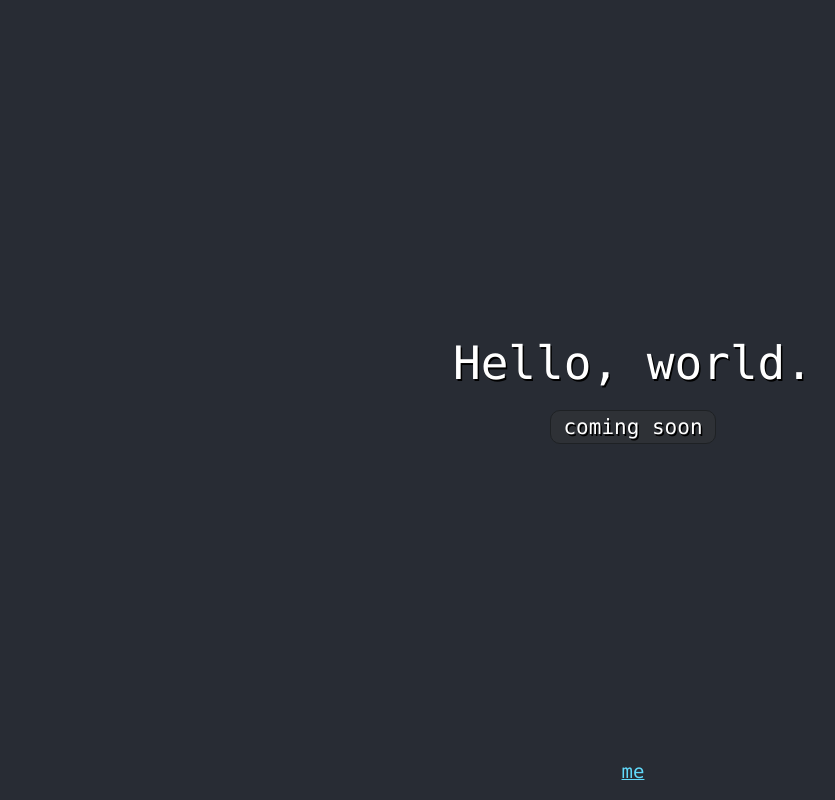
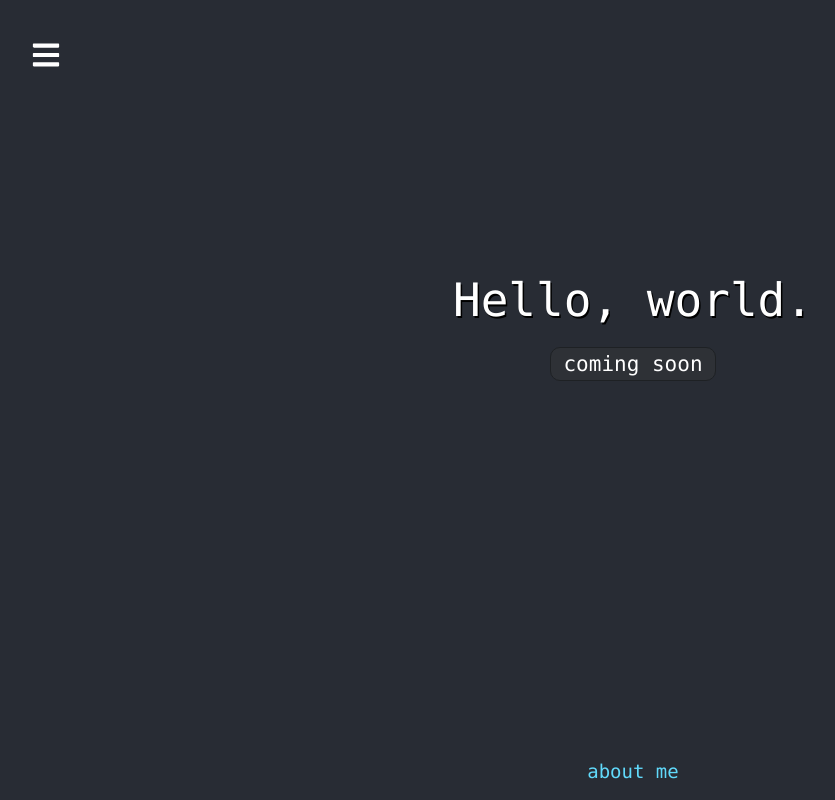
Before and after one commit to v11ncent/Stats-For-Discord, a React (Create React App) app in the folder frontend/: page / in a window 1280 px wide. Shown: the whole page, without its empty margins (7-842 px from the left). Built offline with nearby package versions, Linux system fonts and the light colour scheme.

Commit message:
Added components & react-icons dependency

```diff
--- a/frontend/package.json
+++ b/frontend/package.json
@@ -8,6 +8,7 @@
     "@testing-library/user-event": "^12.8.3",
     "react": "^17.0.2",
     "react-dom": "^17.0.2",
+    "react-icons": "^4.2.0",
     "react-scripts": "4.0.3",
     "web-vitals": "^1.1.2"
   },
--- a/frontend/src/App.css
+++ b/frontend/src/App.css
@@ -50,14 +50,22 @@
   background-color: #282c34;
 }
 
-.header {
+.main-container {
   min-height: 95vh; /* not sure why it's min-height */
   display: flex;
   flex-direction: column;
   align-items: center;
   justify-content: center;
+}
+
+.headers-container {
+  position: relative;
+  bottom: 8vh;
+}
+
+.header {
+  color: white;
   font-size: calc(30px + 2vmin); /* read about this more later because I'm curious */
-  color: white;
   text-shadow: 1.5px 1.5px black;
 }
 
@@ -73,6 +81,7 @@
 .code {
   padding: 0 1vw 0 1vw;
   font-size: calc(5px + 2vmin);
+  color: white;
   border: 1.5px solid #1E2124;
   border-radius: 10px;
   background-color: #2E3136;
@@ -84,8 +93,8 @@
   color: white;
 }
 
-#footer-link {
-  text-decoration: underline;
+a {
+  text-decoration: none;
   color: #61dafb;
 }
 
--- a/frontend/src/App.js
+++ b/frontend/src/App.js
@@ -1,5 +1,8 @@
-import logo from './logo.svg';
+// imports
+// =======================
 import './App.css';
+import Navbar from './components/Navbar';
+// =======================
 
 function App() {
   return (
@@ -11,16 +14,25 @@ function App() {
         </header>
       */}
 
-      <div className="header">
-        <code>Hello, world.</code>
-        <div className="sub-header code">
-          <code>coming soon</code>
+      <div>
+        <Navbar />
+      </div>
+
+      <div className="headers-container">
+        <div className="main-container">
+          <div className="header">
+            <code>Hello, world.</code>
+          </div>
+          <div className="sub-header code">
+            <code>coming soon</code>
+          </div>
         </div>
       </div>
+
       <div>
         <footer className="footer">
           <code>
-            <a id="footer-link" href="https://github.com/vince1444" target="_blank" rel="noopener noreferrer">me</a>
+            <a href="https://github.com/vince1444" target="_blank" rel="noopener noreferrer">about me</a>
           </code>
         </footer>
       </div>
--- /dev/null
+++ b/frontend/src/components/Navbar.css
@@ -0,0 +1,5 @@
+.icon {
+    position: absolute;
+    top: 5vh;
+    left: 3vw;
+}
--- /dev/null
+++ b/frontend/src/components/Navbar.js
@@ -0,0 +1,23 @@
+import './Navbar.css';
+import React, { useState } from 'react';
+import { IconContext } from 'react-icons';
+import { FaBars } from 'react-icons/fa';
+
+function Navbar() {
+    const [showNav, setShowNav] = useState(false);
+
+
+    return (
+        // https://github.com/react-icons/react-icons
+        <IconContext.Provider value={{ color: 'white', size: 30, className: "icon" }}>
+            <div>
+                <FaBars />
+            </div>
+        </IconContext.Provider>
+
+    )
+}
+
+// cool article about this:
+// https://stackoverflow.com/questions/36426521/what-does-export-default-do-in-jsx/36426988
+export default Navbar
```
Also changed, not shown: 1 other file (tests, documents, lock files or other folders).
